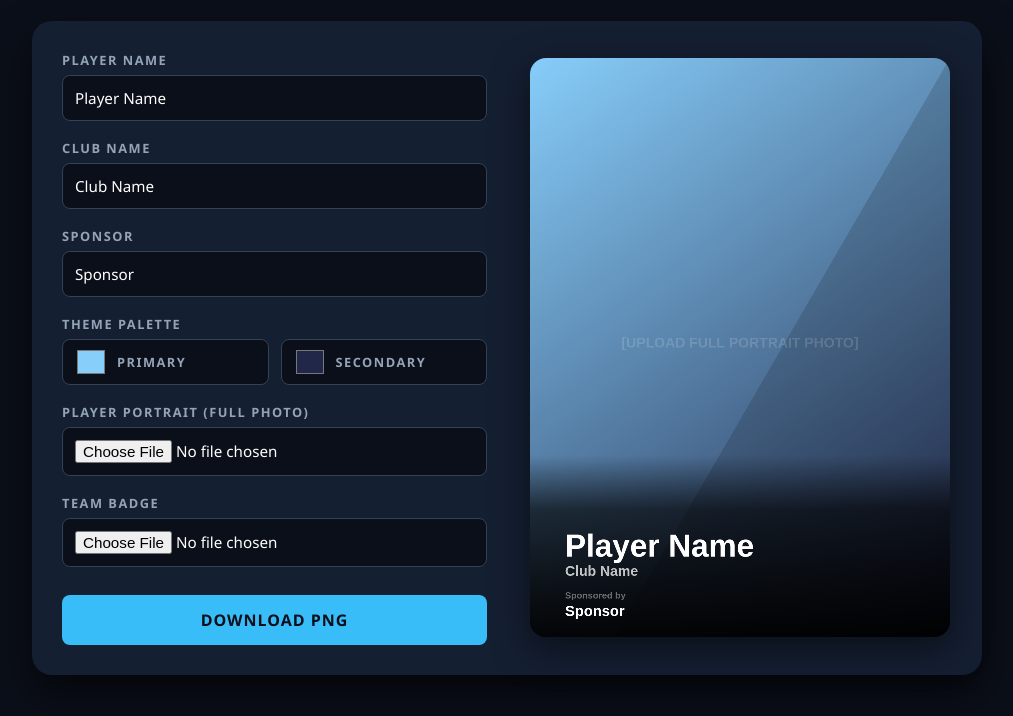
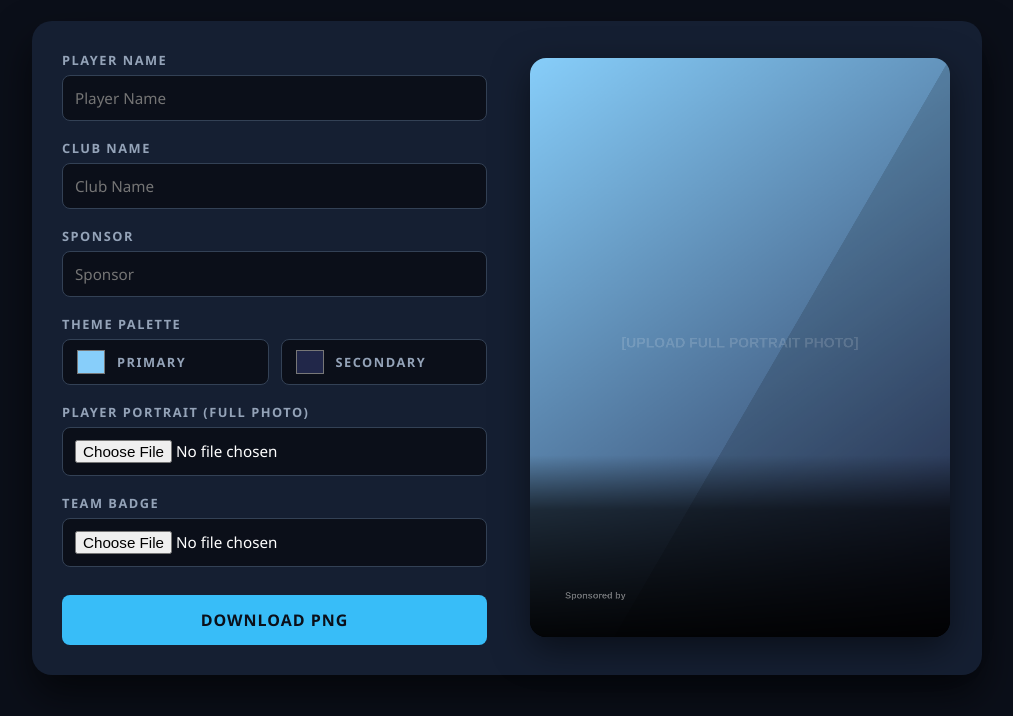
Before and after one commit to GaryLittlemore/imagecreator, a plain HTML site: page index.html in a window 1280 px wide. Shown: the part 84-800 px from the top of the page, without its empty margins (133-1146 px from the left). Drawn offline with Linux system fonts and the light colour scheme.

Commit message:
Update index.html

```diff
--- a/index.html
+++ b/index.html
@@ -168,17 +168,17 @@
         <div class="controls">
             <div class="control-group">
                 <label for="playerName">Player Name</label>
-                <input type="text" id="playerName" value="Player Name" placeholder="Player Name">
+                <input type="text" id="playerName" value="" placeholder="Player Name">
             </div>
 
             <div class="control-group">
                 <label for="clubName">Club Name</label>
-                <input type="text" id="clubName" value="Club Name" placeholder="Club Name">
+                <input type="text" id="clubName" value="" placeholder="Club Name">
             </div>
 
             <div class="control-group">
                 <label for="sponsorName">Sponsor</label>
-                <input type="text" id="sponsorName" value="Sponsor" placeholder="Sponsor">
+                <input type="text" id="sponsorName" value="" placeholder="Sponsor">
             </div>
 
             <div class="control-group">
```
